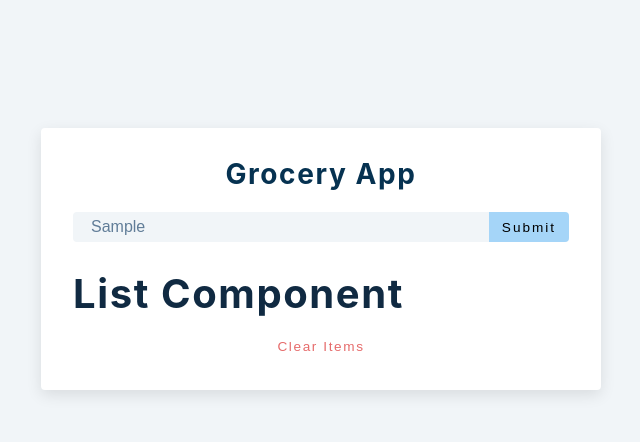
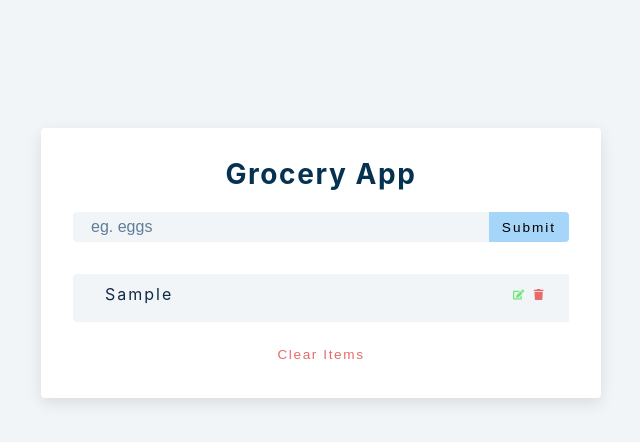
Before and after one commit to JoeBuydemDips/grocery-todo-app, a React (Create React App) app: page / in a window 1280 px wide. Both pictures are taken after typing "Sample" into the empty fields and a click on the button "Submit". Shown: the top 442 px of the page, without its empty margins (319-959 px from the left). Built offline with nearby package versions, Linux system fonts and the light colour scheme.

Commit message:
Build item list.

```diff
--- a/src/App.js
+++ b/src/App.js
@@ -11,7 +11,20 @@
 
   const handleSubmit = (e) => {
     e.preventDefault();
+    if (!name) {
+      //check if value is empty, then display alert
+      //display Alert
+    } else if (name && isEditing) {
+      //deal with edit
+    } else {
+      //show alert
+      //Add item to list
+      const newItem = { id: new Date().getTime().toString(), title: name };
+      setList([...list, newItem]);
+      setName(""); //clear text field after adding to list
+    }
   };
+
   return (
     <section className="section-center">
       <form className="grocery-form" onClick={handleSubmit}>
@@ -30,10 +43,13 @@
           </button>
         </div>
       </form>
-      <div className="grocery-container">
-        <List />
-        <button className="clear-btn">clear items</button>
-      </div>
+      {/* Only display list form when list is not empty*/}
+      {list.length > 0 && (
+        <div className="grocery-container">
+          <List items={list} />
+          <button className="clear-btn">clear items</button>
+        </div>
+      )}
     </section>
   );
 }
--- a/src/List.js
+++ b/src/List.js
@@ -1,7 +1,26 @@
-import React from 'react'
-import { FaEdit, FaTrash } from 'react-icons/fa'
-const List = () => {
-  return <h2>list component</h2>
-}
+import React from "react";
+import { FaEdit, FaTrash } from "react-icons/fa";
+const List = ({ items }) => {
+  return (
+    <div className="grocery">
+      {items.map((item) => {
+        const { id, title } = item;
+        return (
+          <article key={id} className="grocery-item">
+            <p className="title">{title}</p>
+            <div className="btn-container">
+              <button type="button" className="edit-btn">
+                <FaEdit />
+              </button>
+              <button type="button" className="delete-btn">
+                <FaTrash />
+              </button>
+            </div>
+          </article>
+        );
+      })}
+    </div>
+  );
+};
 
-export default List
+export default List;
```
